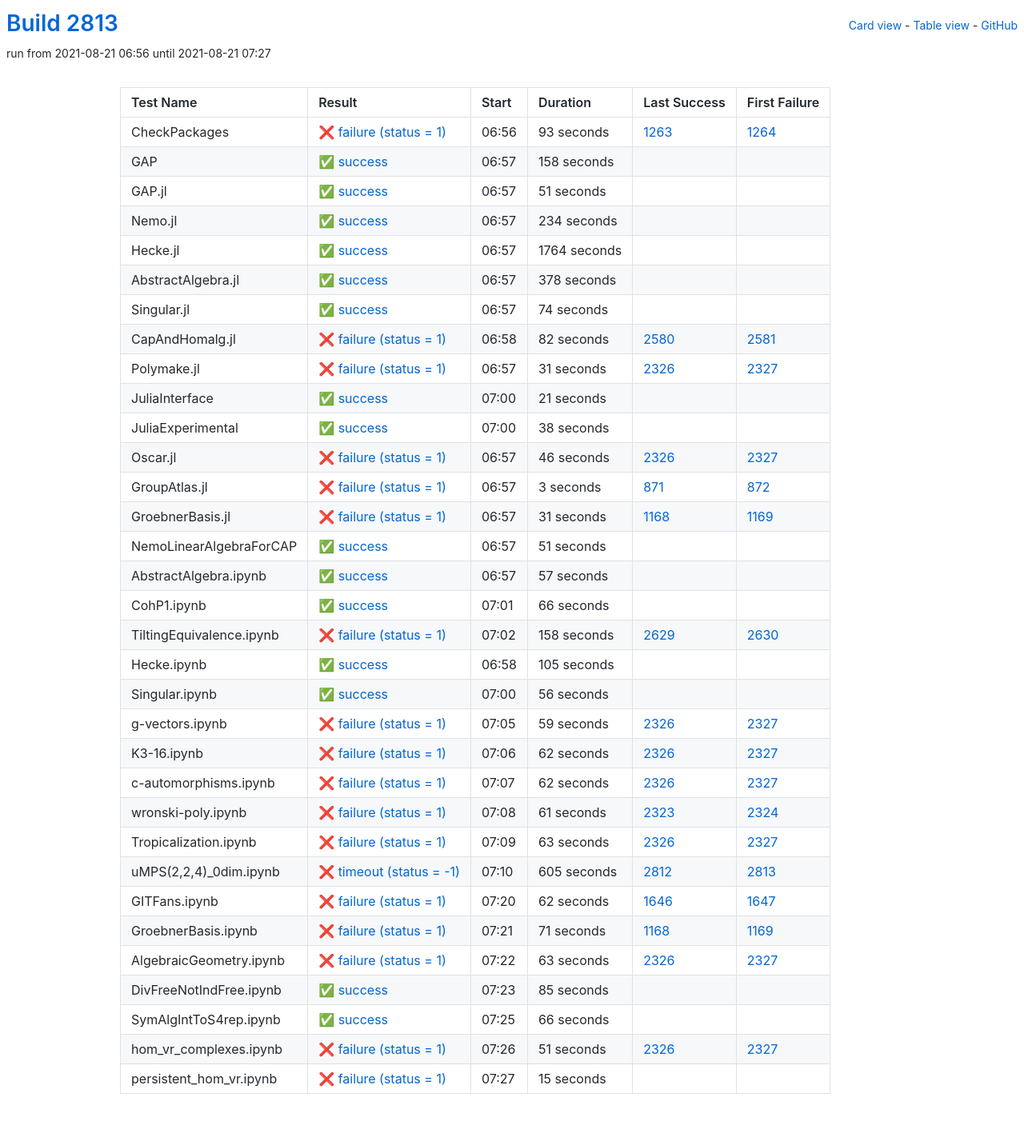
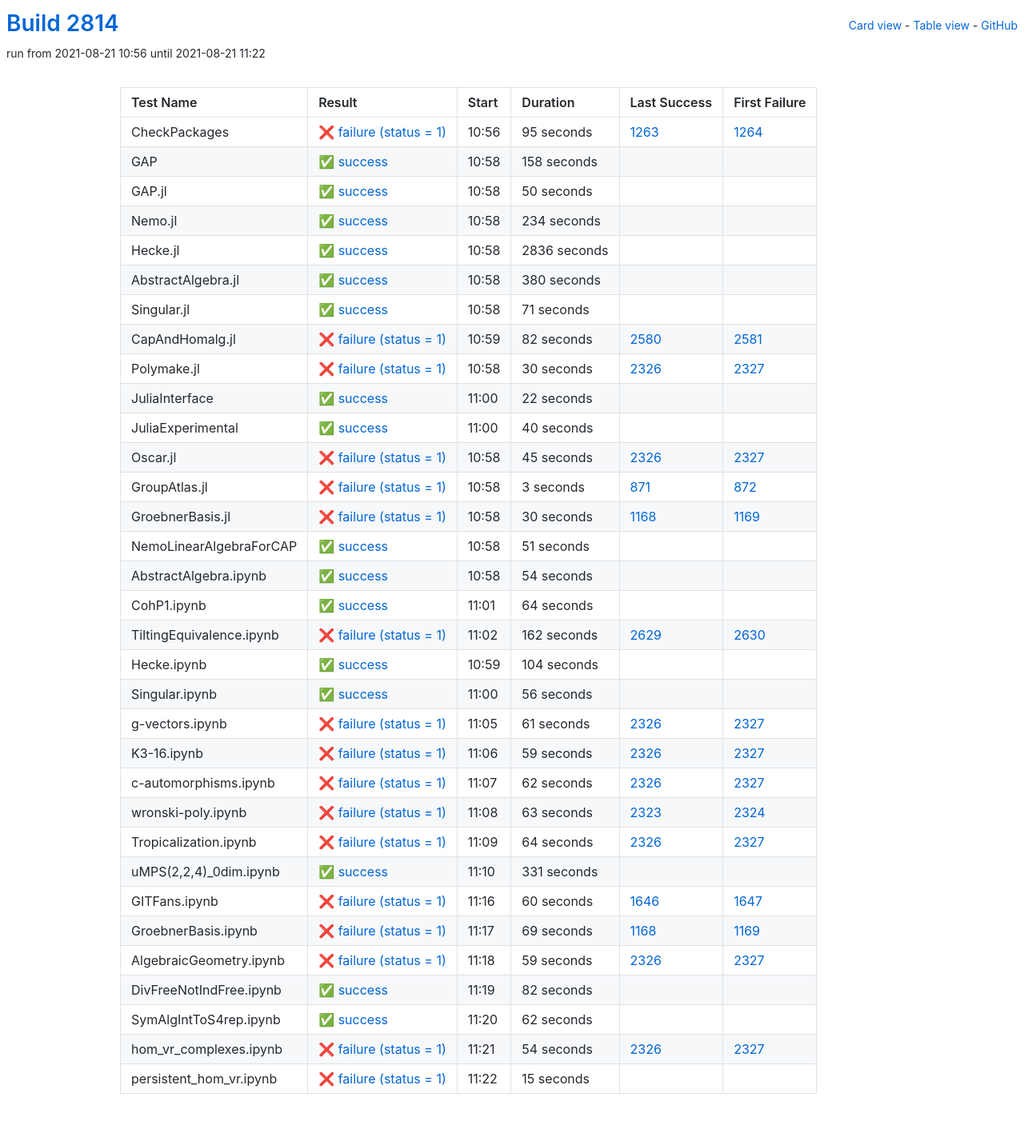
Before and after one commit to oscar-system/oscar-ci-status-stable, a Jekyll site: the page built from table.html, in a window 1280 px wide. Shown: the whole page at 80% size. Built offline with Jekyll 4.4.1, drawn with Linux system fonts in a browser that asks for light colours.

Commit message:
Build #2814

```diff
--- a/_data/ci.yml
+++ b/_data/ci.yml
@@ -1,6 +1,6 @@
 ---
-build: 2813
-build_url: https://oscarci.mathematik.uni-kl.de/job/oscar-stable/2813/
+build: 2814
+build_url: https://oscarci.mathematik.uni-kl.de/job/oscar-stable/2814/
 job: oscar-stable
 organization: oscar-system
 repo: oscar-ci-status-stable
@@ -8,20 +8,20 @@ repourl: https://github.com/oscar-system/oscar-ci-status-stable
 tests:
 - name: CheckPackages
   id: checkpackages
-  log: https://oscarci.mathematik.uni-kl.de/job/oscar-stable/2813/artifact/logs/build-2813/CheckPackages.log
-  start: 2021-08-21 06:56
+  log: https://oscarci.mathematik.uni-kl.de/job/oscar-stable/2814/artifact/logs/build-2814/CheckPackages.log
+  start: 2021-08-21 10:56
   success: false
   exitcode: 1
   status: failure
-  duration: 93
+  duration: 95
   last_success: 1263
   last_success_url: https://oscarci.mathematik.uni-kl.de/job/oscar-stable/1263/
   first_failure: 1264
   first_failure_url: https://oscarci.mathematik.uni-kl.de/job/oscar-stable/1264/
 - name: GAP
   id: gap
-  log: https://oscarci.mathematik.uni-kl.de/job/oscar-stable/2813/artifact/logs/build-2813/GAP.log
-  start: 2021-08-21 06:57
+  log: https://oscarci.mathematik.uni-kl.de/job/oscar-stable/2814/artifact/logs/build-2814/GAP.log
+  start: 2021-08-21 10:58
   success: true
   exitcode: 0
   status: success
@@ -32,20 +32,20 @@ tests:
   first_failure_url:
 - name: GAP.jl
   id: gap-jl
-  log: https://oscarci.mathematik.uni-kl.de/job/oscar-stable/2813/artifact/logs/build-2813/GAP.jl.log
-  start: 2021-08-21 06:57
+  log: https://oscarci.mathematik.uni-kl.de/job/oscar-stable/2814/artifact/logs/build-2814/GAP.jl.log
+  start: 2021-08-21 10:58
   success: true
   exitcode: 0
   status: success
-  duration: 51
+  duration: 50
   last_success: false
   last_success_url:
   first_failure: false
   first_failure_url:
 - name: Nemo.jl
   id: nemo-jl
-  log: https://oscarci.mathematik.uni-kl.de/job/oscar-stable/2813/artifact/logs/build-2813/Nemo.jl.log
-  start: 2021-08-21 06:57
+  log: https://oscarci.mathematik.uni-kl.de/job/oscar-stable/2814/artifact/logs/build-2814/Nemo.jl.log
+  start: 2021-08-21 10:58
   success: true
   exitcode: 0
   status: success
@@ -56,44 +56,44 @@ tests:
   first_failure_url:
 - name: Hecke.jl
   id: hecke-jl
-  log: https://oscarci.mathematik.uni-kl.de/job/oscar-stable/2813/artifact/logs/build-2813/Hecke.jl.log
-  start: 2021-08-21 06:57
+  log: https://oscarci.mathematik.uni-kl.de/job/oscar-stable/2814/artifact/logs/build-2814/Hecke.jl.log
+  start: 2021-08-21 10:58
   success: true
   exitcode: 0
   status: success
-  duration: 1764
+  duration: 2836
   last_success: false
   last_success_url:
   first_failure: false
   first_failure_url:
 - name: AbstractAlgebra.jl
   id: abstractalgebra-jl
-  log: https://oscarci.mathematik.uni-kl.de/job/oscar-stable/2813/artifact/logs/build-2813/AbstractAlgebra.jl.log
-  start: 2021-08-21 06:57
+  log: https://oscarci.mathematik.uni-kl.de/job/oscar-stable/2814/artifact/logs/build-2814/AbstractAlgebra.jl.log
+  start: 2021-08-21 10:58
   success: true
   exitcode: 0
   status: success
-  duration: 378
+  duration: 380
   last_success: false
   last_success_url:
   first_failure: false
   first_failure_url:
 - name: Singular.jl
   id: singular-jl
-  log: https://oscarci.mathematik.uni-kl.de/job/oscar-stable/2813/artifact/logs/build-2813/Singular.jl.log
-  start: 2021-08-21 06:57
+  log: https://oscarci.mathematik.uni-kl.de/job/oscar-stable/2814/artifact/logs/build-2814/Singular.jl.log
+  start: 2021-08-21 10:58
   success: true
   exitcode: 0
   status: success
-  duration: 74
+  duration: 71
   last_success: false
   last_success_url:
   first_failure: false
   first_failure_url:
 - name: CapAndHomalg.jl
   id: capandhomalg-jl
-  log: https://oscarci.mathematik.uni-kl.de/job/oscar-stable/2813/artifact/logs/build-2813/CapAndHomalg.jl.log
-  start: 2021-08-21 06:58
+  log: https://oscarci.mathematik.uni-kl.de/job/oscar-stable/2814/artifact/logs/build-2814/CapAndHomalg.jl.log
+  start: 2021-08-21 10:59
   success: false
   exitcode: 1
   status: failure
@@ -104,56 +104,56 @@ tests:
   first_failure_url: https://oscarci.mathematik.uni-kl.de/job/oscar-stable/2581/
 - name: Polymake.jl
   id: polymake-jl
-  log: https://oscarci.mathematik.uni-kl.de/job/oscar-stable/2813/artifact/logs/build-2813/Polymake.jl.log
-  start: 2021-08-21 06:57
+  log: https://oscarci.mathematik.uni-kl.de/job/oscar-stable/2814/artifact/logs/build-2814/Polymake.jl.log
+  start: 2021-08-21 10:58
   success: false
   exitcode: 1
   status: failure
-  duration: 31
+  duration: 30
   last_success: 2326
   last_success_url: https://oscarci.mathematik.uni-kl.de/job/oscar-stable/2326/
   first_failure: 2327
   first_failure_url: https://oscarci.mathematik.uni-kl.de/job/oscar-stable/2327/
 - name: JuliaInterface
   id: juliainterface
-  log: https://oscarci.mathematik.uni-kl.de/job/oscar-stable/2813/artifact/logs/build-2813/JuliaInterface.log
-  start: 2021-08-21 07:00
+  log: https://oscarci.mathematik.uni-kl.de/job/oscar-stable/2814/artifact/logs/build-2814/JuliaInterface.log
+  start: 2021-08-21 11:00
   success: true
   exitcode: 0
   status: success
-  duration: 21
+  duration: 22
   last_success: false
   last_success_url:
   first_failure: false
   first_failure_url:
 - name: JuliaExperimental
   id: juliaexperimental
-  log: https://oscarci.mathematik.uni-kl.de/job/oscar-stable/2813/artifact/logs/build-2813/JuliaExperimental.log
-  start: 2021-08-21 07:00
+  log: https://oscarci.mathematik.uni-kl.de/job/oscar-stable/2814/artifact/logs/build-2814/JuliaExperimental.log
+  start: 2021-08-21 11:00
   success: true
   exitcode: 0
   status: success
-  duration: 38
+  duration: 40
   last_success: false
   last_success_url:
   first_failure: false
   first_failure_url:
 - name: Oscar.jl
   id: oscar-jl
-  log: https://oscarci.mathematik.uni-kl.de/job/oscar-stable/2813/artifact/logs/build-2813/Oscar.jl.log
-  start: 2021-08-21 06:57
+  log: https://oscarci.mathematik.uni-kl.de/job/oscar-stable/2814/artifact/logs/build-2814/Oscar.jl.log
+  start: 2021-08-21 10:58
   success: false
   exitcode: 1
   status: failure
-  duration: 46
+  duration: 45
   last_success: 2326
   last_success_url: https://oscarci.mathematik.uni-kl.de/job/oscar-stable/2326/
   first_failure: 2327
   first_failure_url: https://oscarci.mathematik.uni-kl.de/job/oscar-stable/2327/
 - name: GroupAtlas.jl
   id: groupatlas-jl
-  log: https://oscarci.mathematik.uni-kl.de/job/oscar-stable/2813/artifact/logs/build-2813/GroupAtlas.jl.log
-  start: 2021-08-21 06:57
+  log: https://oscarci.mathematik.uni-kl.de/job/oscar-stable/2814/artifact/logs/build-2814/GroupAtlas.jl.log
+  start: 2021-08-21 10:58
   success: false
   exitcode: 1
   status: failure
@@ -164,20 +164,20 @@ tests:
   first_failure_url: https://oscarci.mathematik.uni-kl.de/job/oscar-stable/872/
 - name: GroebnerBasis.jl
   id: groebnerbasis-jl
-  log: https://oscarci.mathematik.uni-kl.de/job/oscar-stable/2813/artifact/logs/build-2813/GroebnerBasis.jl.log
-  start: 2021-08-21 06:57
+  log: https://oscarci.mathematik.uni-kl.de/job/oscar-stable/2814/artifact/logs/build-2814/GroebnerBasis.jl.log
+  start: 2021-08-21 10:58
   success: false
   exitcode: 1
   status: failure
-  duration: 31
+  duration: 30
   last_success: 1168
   last_success_url: https://oscarci.mathematik.uni-kl.de/job/oscar-stable/1168/
   first_failure: 1169
   first_failure_url: https://oscarci.mathematik.uni-kl.de/job/oscar-stable/1169/
 - name: NemoLinearAlgebraForCAP
   id: nemolinearalgebraforcap
-  log: https://oscarci.mathematik.uni-kl.de/job/oscar-stable/2813/artifact/logs/build-2813/NemoLinearAlgebraForCAP.log
-  start: 2021-08-21 06:57
+  log: https://oscarci.mathematik.uni-kl.de/job/oscar-stable/2814/artifact/logs/build-2814/NemoLinearAlgebraForCAP.log
+  start: 2021-08-21 10:58
   success: true
   exitcode: 0
   status: success
@@ -188,56 +188,56 @@ tests:
   first_failure_url:
 - name: AbstractAlgebra.ipynb
   id: abstractalgebra-ipynb
-  log: https://oscarci.mathematik.uni-kl.de/job/oscar-stable/2813/artifact/logs/build-2813/AbstractAlgebra.ipynb.log
-  start: 2021-08-21 06:57
+  log: https://oscarci.mathematik.uni-kl.de/job/oscar-stable/2814/artifact/logs/build-2814/AbstractAlgebra.ipynb.log
+  start: 2021-08-21 10:58
   success: true
   exitcode: 0
   status: success
-  duration: 57
+  duration: 54
   last_success: false
   last_success_url:
   first_failure: false
   first_failure_url:
 - name: CohP1.ipynb
   id: cohp1-ipynb
-  log: https://oscarci.mathematik.uni-kl.de/job/oscar-stable/2813/artifact/logs/build-2813/CohP1.ipynb.log
-  start: 2021-08-21 07:01
+  log: https://oscarci.mathematik.uni-kl.de/job/oscar-stable/2814/artifact/logs/build-2814/CohP1.ipynb.log
+  start: 2021-08-21 11:01
   success: true
   exitcode: 0
   status: success
-  duration: 66
+  duration: 64
   last_success: false
   last_success_url:
   first_failure: false
   first_failure_url:
 - name: TiltingEquivalence.ipynb
   id: tiltingequivalence-ipynb
-  log: https://oscarci.mathematik.uni-kl.de/job/oscar-stable/2813/artifact/logs/build-2813/TiltingEquivalence.ipynb.log
-  start: 2021-08-21 07:02
+  log: https://oscarci.mathematik.uni-kl.de/job/oscar-stable/2814/artifact/logs/build-2814/TiltingEquivalence.ipynb.log
+  start: 2021-08-21 11:02
   success: false
   exitcode: 1
   status: failure
-  duration: 158
+  duration: 162
   last_success: 2629
   last_success_url: https://oscarci.mathematik.uni-kl.de/job/oscar-stable/2629/
   first_failure: 2630
   first_failure_url: https://oscarci.mathematik.uni-kl.de/job/oscar-stable/2630/
 - name: Hecke.ipynb
   id: hecke-ipynb
-  log: https://oscarci.mathematik.uni-kl.de/job/oscar-stable/2813/artifact/logs/build-2813/Hecke.ipynb.log
-  start: 2021-08-21 06:58
+  log: https://oscarci.mathematik.uni-kl.de/job/oscar-stable/2814/artifact/logs/build-2814/Hecke.ipynb.log
+  start: 2021-08-21 10:59
   success: true
   exitcode: 0
   status: success
-  duration: 105
+  duration: 104
   last_success: false
   last_success_url:
   first_failure: false
   first_failure_url:
 - name: Singular.ipynb
   id: singular-ipynb
-  log: https://oscarci.mathematik.uni-kl.de/job/oscar-stable/2813/artifact/logs/build-2813/Singular.ipynb.log
-  start: 2021-08-21 07:00
+  log: https://oscarci.mathematik.uni-kl.de/job/oscar-stable/2814/artifact/logs/build-2814/Singular.ipynb.log
+  start: 2021-08-21 11:00
   success: true
   exitcode: 0
   status: success
@@ -248,8 +248,20 @@ tests:
   first_failure_url:
 - name: g-vectors.ipynb
   id: g-vectors-ipynb
-  log: https://oscarci.mathematik.uni-kl.de/job/oscar-stable/2813/artifact/logs/build-2813/g-vectors.ipynb.log
-  start: 2021-08-21 07:05
+  log: https://oscarci.mathematik.uni-kl.de/job/oscar-stable/2814/artifact/logs/build-2814/g-vectors.ipynb.log
+  start: 2021-08-21 11:05
+  success: false
+  exitcode: 1
+  status: failure
+  duration: 61
+  last_success: 2326
+  last_success_url: https://oscarci.mathematik.uni-kl.de/job/oscar-stable/2326/
+  first_failure: 2327
+  first_failure_url: https://oscarci.mathematik.uni-kl.de/job/oscar-stable/2327/
+- name: K3-16.ipynb
+  id: k3-16-ipynb
+  log: https://oscarci.mathematik.uni-kl.de/job/oscar-stable/2814/artifact/logs/build-2814/K3-16.ipynb.log
+  start: 2021-08-21 11:06
   success: false
   exitcode: 1
   status: failure
@@ -258,22 +270,10 @@ tests:
   last_success_url: https://oscarci.mathematik.uni-kl.de/job/oscar-stable/2326/
   first_failure: 2327
   first_failure_url: https://oscarci.mathematik.uni-kl.de/job/oscar-stable/2327/
-- name: K3-16.ipynb
-  id: k3-16-ipynb
-  log: https://oscarci.mathematik.uni-kl.de/job/oscar-stable/2813/artifact/logs/build-2813/K3-16.ipynb.log
-  start: 2021-08-21 07:06
-  success: false
-  exitcode: 1
-  status: failure
-  duration: 62
-  last_success: 2326
-  last_success_url: https://oscarci.mathematik.uni-kl.de/job/oscar-stable/2326/
-  first_failure: 2327
-  first_failure_url: https://oscarci.mathematik.uni-kl.de/job/oscar-stable/2327/
 - name: c-automorphisms.ipynb
   id: c-automorphisms-ipynb
-  log: https://oscarci.mathematik.uni-kl.de/job/oscar-stable/2813/artifact/logs/build-2813/c-automorphisms.ipynb.log
-  start: 2021-08-21 07:07
+  log: https://oscarci.mathematik.uni-kl.de/job/oscar-stable/2814/artifact/logs/build-2814/c-automorphisms.ipynb.log
+  start: 2021-08-21 11:07
   success: false
   exitcode: 1
   status: failure
@@ -284,116 +284,116 @@ tests:
   first_failure_url: https://oscarci.mathematik.uni-kl.de/job/oscar-stable/2327/
 - name: wronski-poly.ipynb
   id: wronski-poly-ipynb
-  log: https://oscarci.mathematik.uni-kl.de/job/oscar-stable/2813/artifact/logs/build-2813/wronski-poly.ipynb.log
-  start: 2021-08-21 07:08
+  log: https://oscarci.mathematik.uni-kl.de/job/oscar-stable/2814/artifact/logs/build-2814/wronski-poly.ipynb.log
+  start: 2021-08-21 11:08
   success: false
   exitcode: 1
   status: failure
-  duration: 61
+  duration: 63
   last_success: 2323
   last_success_url: https://oscarci.mathematik.uni-kl.de/job/oscar-stable/2323/
   first_failure: 2324
   first_failure_url: https://oscarci.mathematik.uni-kl.de/job/oscar-stable/2324/
 - name: Tropicalization.ipynb
   id: tropicalization-ipynb
-  log: https://oscarci.mathematik.uni-kl.de/job/oscar-stable/2813/artifact/logs/build-2813/Tropicalization.ipynb.log
-  start: 2021-08-21 07:09
+  log: https://oscarci.mathematik.uni-kl.de/job/oscar-stable/2814/artifact/logs/build-2814/Tropicalization.ipynb.log
+  start: 2021-08-21 11:09
   success: false
   exitcode: 1
   status: failure
-  duration: 63
+  duration: 64
   last_success: 2326
   last_success_url: https://oscarci.mathematik.uni-kl.de/job/oscar-stable/2326/
   first_failure: 2327
   first_failure_url: https://oscarci.mathematik.uni-kl.de/job/oscar-stable/2327/
 - name: uMPS(2,2,4)_0dim.ipynb
   id: umps-2-2-4-0dim-ipynb
-  log: https://oscarci.mathematik.uni-kl.de/job/oscar-stable/2813/artifact/logs/build-2813/uMPS-2-2-4-_0dim.ipynb.log
-  start: 2021-08-21 07:10
-  success: false
-  exitcode: -1
-  status: timeout
-  duration: 605
-  last_success: 2812
-  last_success_url: https://oscarci.mathematik.uni-kl.de/job/oscar-stable/2812/
-  first_failure: 2813
-  first_failure_url: https://oscarci.mathematik.uni-kl.de/job/oscar-stable/2813/
+  log: https://oscarci.mathematik.uni-kl.de/job/oscar-stable/2814/artifact/logs/build-2814/uMPS-2-2-4-_0dim.ipynb.log
+  start: 2021-08-21 11:10
+  success: true
+  exitcode: 0
+  status: success
+  duration: 331
+  last_success: false
+  last_success_url:
+  first_failure: false
+  first_failure_url:
 - name: GITFans.ipynb
   id: gitfans-ipynb
-  log: https://oscarci.mathematik.uni-kl.de/job/oscar-stable/2813/artifact/logs/build-2813/GITFans.ipynb.log
-  start: 2021-08-21 07:20
+  log: https://oscarci.mathematik.uni-kl.de/job/oscar-stable/2814/artifact/logs/build-2814/GITFans.ipynb.log
+  start: 2021-08-21 11:16
   success: false
   exitcode: 1
   status: failure
-  duration: 62
+  duration: 60
   last_success: 1646
   last_success_url: https://oscarci.mathematik.uni-kl.de/job/oscar-stable/1646/
   first_failure: 1647
   first_failure_url: https://oscarci.mathematik.uni-kl.de/job/oscar-stable/1647/
 - name: GroebnerBasis.ipynb
   id: groebnerbasis-ipynb
-  log: https://oscarci.mathematik.uni-kl.de/job/oscar-stable/2813/artifact/logs/build-2813/GroebnerBasis.ipynb.log
-  start: 2021-08-21 07:21
+  log: https://oscarci.mathematik.uni-kl.de/job/oscar-stable/2814/artifact/logs/build-2814/GroebnerBasis.ipynb.log
+  start: 2021-08-21 11:17
   success: false
   exitcode: 1
   status: failure
-  duration: 71
+  duration: 69
   last_success: 1168
   last_success_url: https://oscarci.mathematik.uni-kl.de/job/oscar-stable/1168/
   first_failure: 1169
   first_failure_url: https://oscarci.mathematik.uni-kl.de/job/oscar-stable/1169/
 - name: AlgebraicGeometry.ipynb
   id: algebraicgeometry-ipynb
-  log: https://oscarci.mathematik.uni-kl.de/job/oscar-stable/2813/artifact/logs/build-2813/AlgebraicGeometry.ipynb.log
-  start: 2021-08-21 07:22
+  log: https://oscarci.mathematik.uni-kl.de/job/oscar-stable/2814/artifact/logs/build-2814/AlgebraicGeometry.ipynb.log
+  start: 2021-08-21 11:18
   success: false
   exitcode: 1
   status: failure
-  duration: 63
+  duration: 59
   last_success: 2326
   last_success_url: https://oscarci.mathematik.uni-kl.de/job/oscar-stable/2326/
   first_failure: 2327
   first_failure_url: https://oscarci.mathematik.uni-kl.de/job/oscar-stable/2327/
 - name: DivFreeNotIndFree.ipynb
   id: divfreenotindfree-ipynb
-  log: https://oscarci.mathematik.uni-kl.de/job/oscar-stable/2813/artifact/logs/build-2813/DivFreeNotIndFree.ipynb.log
-  start: 2021-08-21 07:23
+  log: https://oscarci.mathematik.uni-kl.de/job/oscar-stable/2814/artifact/logs/build-2814/DivFreeNotIndFree.ipynb.log
+  start: 2021-08-21 11:19
   success: true
   exitcode: 0
   status: success
-  duration: 85
+  duration: 82
   last_success: false
   last_success_url:
   first_failure: false
   first_failure_url:
 - name: SymAlgIntToS4rep.ipynb
   id: symalginttos4rep-ipynb
-  log: https://oscarci.mathematik.uni-kl.de/job/oscar-stable/2813/artifact/logs/build-2813/SymAlgIntToS4rep.ipynb.log
-  start: 2021-08-21 07:25
+  log: https://oscarci.mathematik.uni-kl.de/job/oscar-stable/2814/artifact/logs/build-2814/SymAlgIntToS4rep.ipynb.log
+  start: 2021-08-21 11:20
   success: true
   exitcode: 0
   status: success
-  duration: 66
+  duration: 62
   last_success: false
   last_success_url:
   first_failure: false
   first_failure_url:
 - name: hom_vr_complexes.ipynb
   id: hom-vr-complexes-ipynb
-  log: https://oscarci.mathematik.uni-kl.de/job/oscar-stable/2813/artifact/logs/build-2813/hom_vr_complexes.ipynb.log
-  start: 2021-08-21 07:26
+  log: https://oscarci.mathematik.uni-kl.de/job/oscar-stable/2814/artifact/logs/build-2814/hom_vr_complexes.ipynb.log
+  start: 2021-08-21 11:21
   success: false
   exitcode: 1
   status: failure
-  duration: 51
+  duration: 54
   last_success: 2326
   last_success_url: https://oscarci.mathematik.uni-kl.de/job/oscar-stable/2326/
   first_failure: 2327
   first_failure_url: https://oscarci.mathematik.uni-kl.de/job/oscar-stable/2327/
 - name: persistent_hom_vr.ipynb
   id: persistent-hom-vr-ipynb
-  log: https://oscarci.mathematik.uni-kl.de/job/oscar-stable/2813/artifact/logs/build-2813/persistent_hom_vr.ipynb.log
-  start: 2021-08-21 07:27
+  log: https://oscarci.mathematik.uni-kl.de/job/oscar-stable/2814/artifact/logs/build-2814/persistent_hom_vr.ipynb.log
+  start: 2021-08-21 11:22
   success: false
   exitcode: 1
   status: failure
```
Also changed, not shown: README.md.
